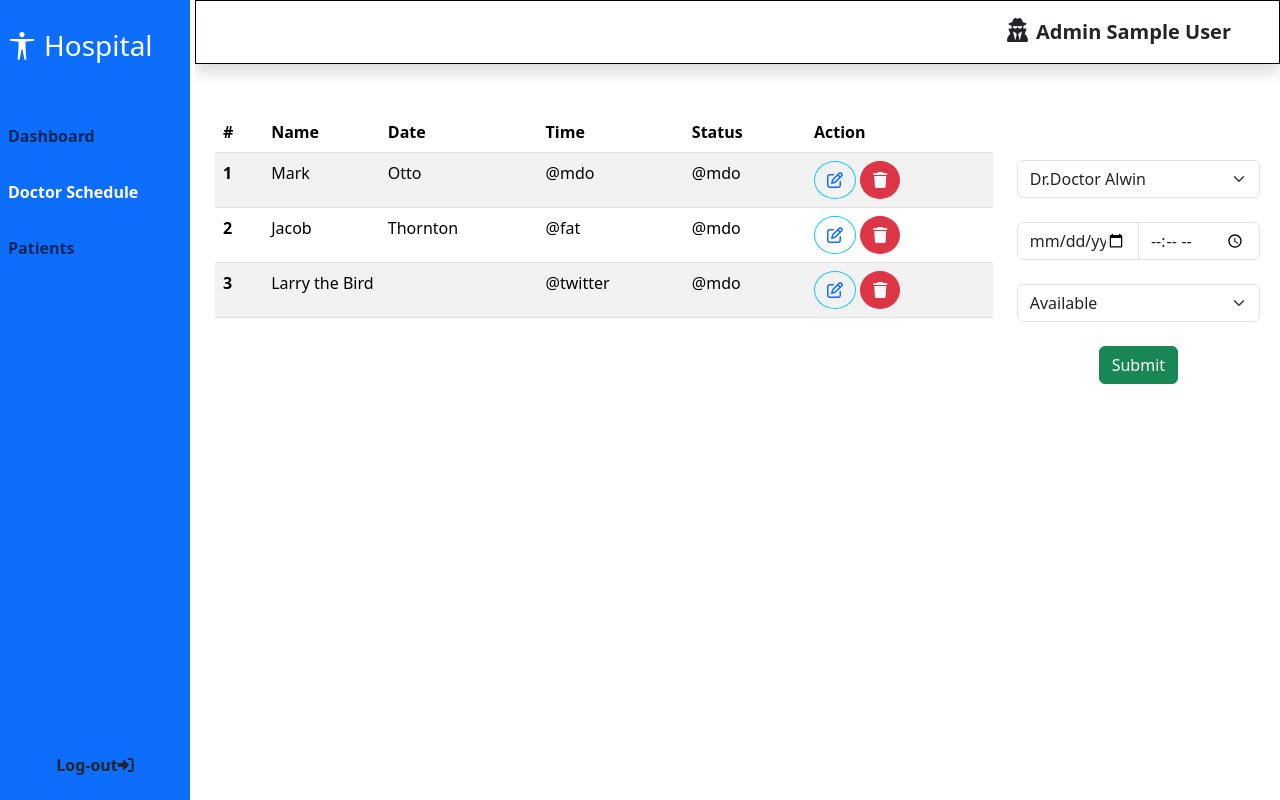
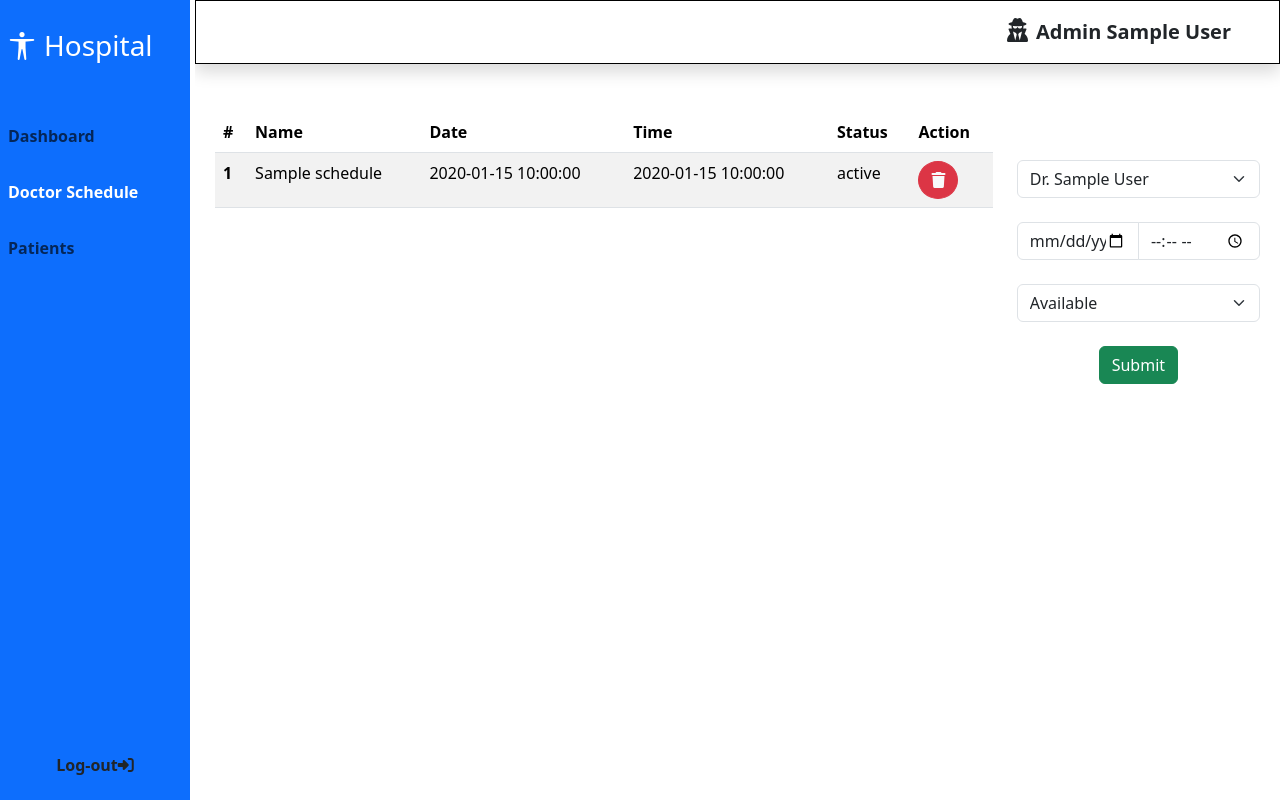
Before and after one commit to AlwinJun/hospital-appointment-system, a PHP site: page /admin/schedule.php in a window 1280 px wide. Run offline with PHP 8.4, Linux system fonts and the light colour scheme; the visitor is signed in with stand-in values (Sample User, id 1); tables that the repository leaves empty or names only in its code hold one stand-in row (values such as "Sample post"); some libraries are stand-ins or nearby versions.

Commit message:
Add crud process for schedule

```diff
--- a/admin/schedule.php
+++ b/admin/schedule.php
@@ -5,6 +5,20 @@ if(!isset($_SESSION['admin_user'])){
   header('Location:../404.php');
   exit();
 }
+include '../inc/connection.php';
+
+// Select all data from schedule table
+$sql = "SELECT * FROM schedule";
+$result = $conn->query($sql);
+$row = $result->fetch_all(MYSQLI_ASSOC);
+
+// Select data from schedule table
+$sql = "SELECT DISTINCT CONCAT(first_name,' ',last_name) AS full_name FROM doctors";
+$result = $conn->query($sql);
+$option_row = $result->fetch_all(MYSQLI_ASSOC);
+
+mysqli_free_result($result);
+$conn->close();
 
 ?>
 
@@ -58,6 +72,14 @@ if(!isset($_SESSION['admin_user'])){
         </div>
       </div>
 
+      <!-- doctor add form  message -->
+      <?php
+        if(isset($_SESSION['message'])){
+          echo $_SESSION['message'];
+          unset($_SESSION['message']);
+        }
+      ?>
+
       <!-- Schedule table -->
       <section class="row justify content-between mb-4 mx-2">
         <div class="col">
@@ -73,76 +95,49 @@ if(!isset($_SESSION['admin_user'])){
               </tr>
             </thead>
             <tbody>
+              <?php foreach($row as $rows): ?>
               <tr>
-                <th scope="row">1</th>
-                <td>Mark</td>
-                <td>Otto</td>
-                <td>@mdo</td>
-                <td>@mdo</td>
+                <th scope="row"><?php echo $rows['id']; ?></th>
+                <td><?php echo $rows['doctor_name']; ?></td>
+                <td><?php echo $rows['date']; ?></td>
+                <td><?php echo $rows['time']; ?></td>
+                <td><?php echo $rows['status']; ?></td>
                 <td>
-                  <button class="btn btn-outline-info rounded-circle">
-                    <a href="#"><i class="fa-regular fa-pen-to-square"></i></a>
-                  </button>
-                  <button class="btn btn-danger rounded-circle">
-                    <a href="#"><i class="fa-solid fa-trash text-light"></i></a>
-                  </button>
+                  <form action="process.php" method="POST">
+                    <input type="hidden" name="delete_id" value="<?php echo $rows['id']?>">
+                    <button class="btn btn-danger rounded-circle" name="delete_sched">
+                      <a href="#"><i class="fa-solid fa-trash text-light"></i></a>
+                    </button>
+                  </form>
                 </td>
               </tr>
-              <tr>
-                <th scope="row">2</th>
-                <td>Jacob</td>
-                <td>Thornton</td>
-                <td>@fat</td>
-                <td>@mdo</td>
-                <td>
-                  <button class="btn btn-outline-info rounded-circle">
-                    <a href="#"><i class="fa-regular fa-pen-to-square"></i></a>
-                  </button>
-                  <button class="btn btn-danger rounded-circle">
-                    <a href="#"><i class="fa-solid fa-trash text-light"></i></a>
-                  </button>
-                </td>
-              </tr>
-              <tr>
-                <th scope="row">3</th>
-                <td colspan="2">Larry the Bird</td>
-                <td>@twitter</td>
-                <td>@mdo</td>
-                <td>
-                  <button class="btn btn-outline-info rounded-circle">
-                    <a href="#"><i class="fa-regular fa-pen-to-square"></i></a>
-                  </button>
-                  <button class="btn btn-danger rounded-circle">
-                    <a href="#"><i class="fa-solid fa-trash text-light"></i></a>
-                  </button>
-                </td>
-              </tr>
+              <?php endforeach ?>
             </tbody>
           </table>
         </div>
 
         <div class="col-3 my-5">
-          <form action="">
+          <form action="process.php" method="POST">
             <div class="mb-4">
-              <select class="form-select form-select-md" aria-label=".form-select-sm example">
-                <option value="Dr.Doctor Alwin" selected>Dr.Doctor Alwin</option>
-                <option value="Doctor 2">Doctor 2</option>
-                <option value="2">Doctor 3</option>
-                <option value="3">4</option>
+              <select class="form-select form-select-md" name="doctor_name" aria-label=".form-select-sm example">
+                <?php foreach($option_row as $option):?>
+                <option value="<?php echo $option['full_name']; ?>" selected>Dr.
+                  <?php echo $option['full_name'];?>
+                </option>
+                <?php endforeach; ?>
               </select>
             </div>
             <div class="input-group input-group-md mb-4">
-              <input type="date" class="form-control" id="date" placeholder="Enter the date">
-              <input type="time" class="form-control" id="time" placeholder="Enter the time">
+              <input type="date" class="form-control" id="date" name="date" placeholder="Enter the date">
+              <input type="time" class="form-control" id="time" name="time" placeholder="Enter the time">
             </div>
             <div class="mb-4">
-              <select class="form-select form-select-md" aria-label=".form-select-sm example">
+              <select class="form-select form-select-md" name="status" aria-label=".form-select-sm example">
                 <option value="Available" selected>Available</option>
                 <option value="Booked">Booked</option>
               </select>
             </div>
-
-            <div class="text-center"><button class="btn btn-success btn-md">Submit</button></div>
+            <div class="text-center"><button class="btn btn-success btn-md" name="submit">Submit</button></div>
           </form>
         </div>
       </section>
```
Also changed, not shown: admin/process.php (+73 -2 lines).
